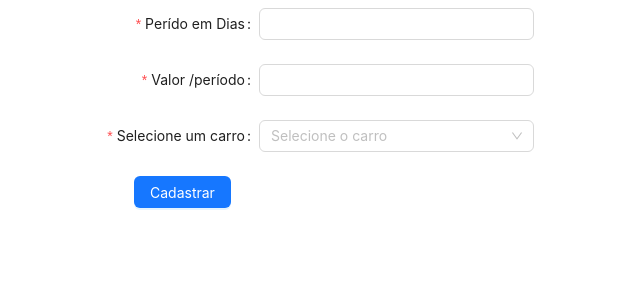
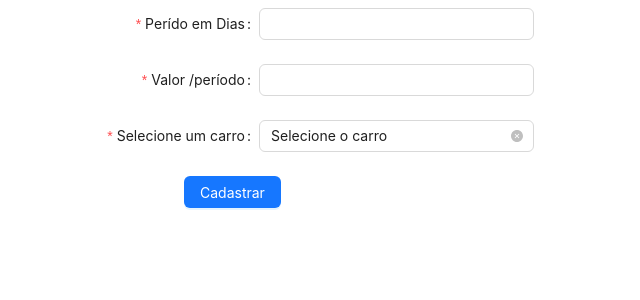
Before and after one commit to Rafael-Pierre/SistemaAluguelDeCarros, a Next.js app in the folder code/frontend/: page /components/FormAluguel in a window 1280 px wide. Shown: the top 300 px of the page, without its empty margins (74-714 px from the left). Built offline with nearby package versions, Linux system fonts and the light colour scheme.

Commit message:
tornando o selecionar um option nao valido

```diff
--- a/code/frontend/src/pages/components/FormAluguel.tsx
+++ b/code/frontend/src/pages/components/FormAluguel.tsx
@@ -48,14 +48,15 @@ const FormCarros: React.FC = () => (
       label="Selecione um carro"
       rules={[{ required: true }]}
     >
-      <Select placeholder="Selecione o carro" allowClear>
+      <Select defaultValue="" allowClear>
+        <Option value="">Selecione o carro</Option>
         <Option value="male">male</Option>
         <Option value="female">female</Option>
         <Option value="other">other</Option>
       </Select>
     </Form.Item>
 
-    <Form.Item wrapperCol={{ offset: 8, span: 16 }}>
+    <Form.Item wrapperCol={{ offset: 10, span: 16 }}>
       <Button type="primary" htmlType="submit">
         Cadastrar
       </Button>
```
